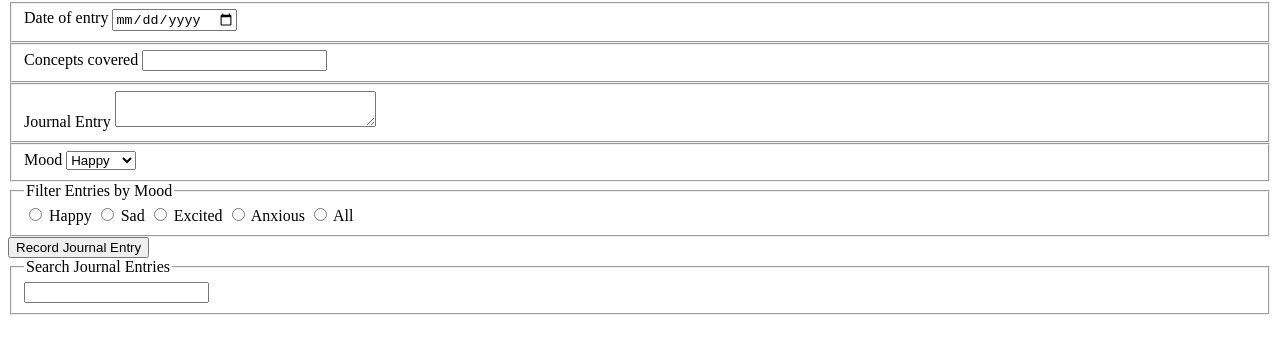
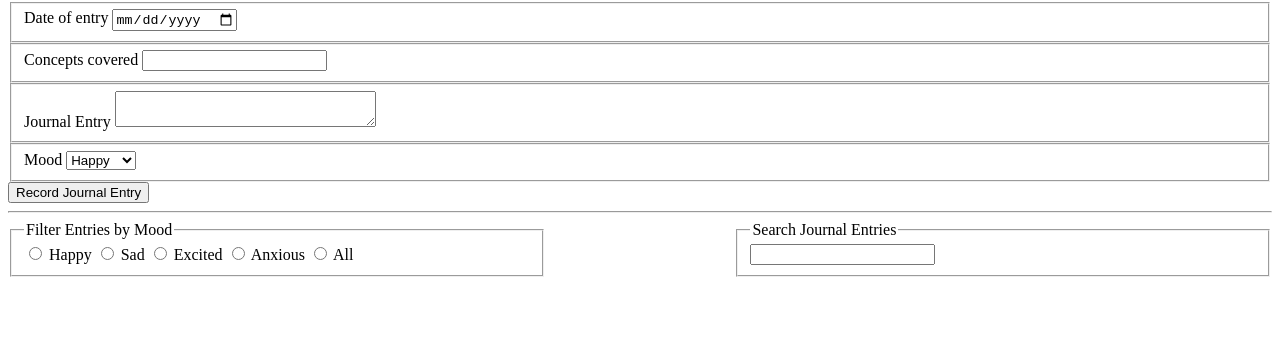
Before and after one commit to ronaldo1618/DailyJournalV2, a plain HTML site: page src/index.html in a window 1280 px wide. Shown: the part 78-432 px from the top of the page. Drawn offline with Linux system fonts and the light colour scheme; no server answers.

Commit message:
added css styling and structured html better

```diff
--- a/src/index.html
+++ b/src/index.html
@@ -31,7 +31,11 @@
                 <option value="anxious">Anxious</option>
             </select>
         </fieldset>
-        <fieldset>
+        <button id="save-button">Record Journal Entry</button>
+    </form>
+    <hr>
+    <section id="search-container">
+        <fieldset id="filter-mood">
             <legend>Filter Entries by Mood</legend>
             <input type="radio" name="radio-btn" value="happy">
             <label for="happy">Happy</label>
@@ -44,12 +48,11 @@
             <input type="radio" name="radio-btn" value="all">
             <label for="all">All</label>
         </fieldset>
-        <button id="save-button">Record Journal Entry</button>
-    </form>
-        <fieldset>
+        <fieldset id="filter-input">
             <legend>Search Journal Entries</legend>
             <input type="text" name="search" value="" id="search">
         </fieldset>
+    </section>
     <article id="entryLog"></article>
     <script type="module" src="scripts/journal.js"></script>
 </body>
--- a/src/styles/journal.css
+++ b/src/styles/journal.css
@@ -0,0 +1,13 @@
+#search-container {
+    display: flex;
+    flex-direction: row;
+    justify-content: space-between;
+}
+
+#filter-mood {
+    flex-basis: 40%;
+}
+
+#filter-input {
+    flex-basis: 40%;
+}
```
Also changed, not shown: api/entries.json (+8 -1 lines).
